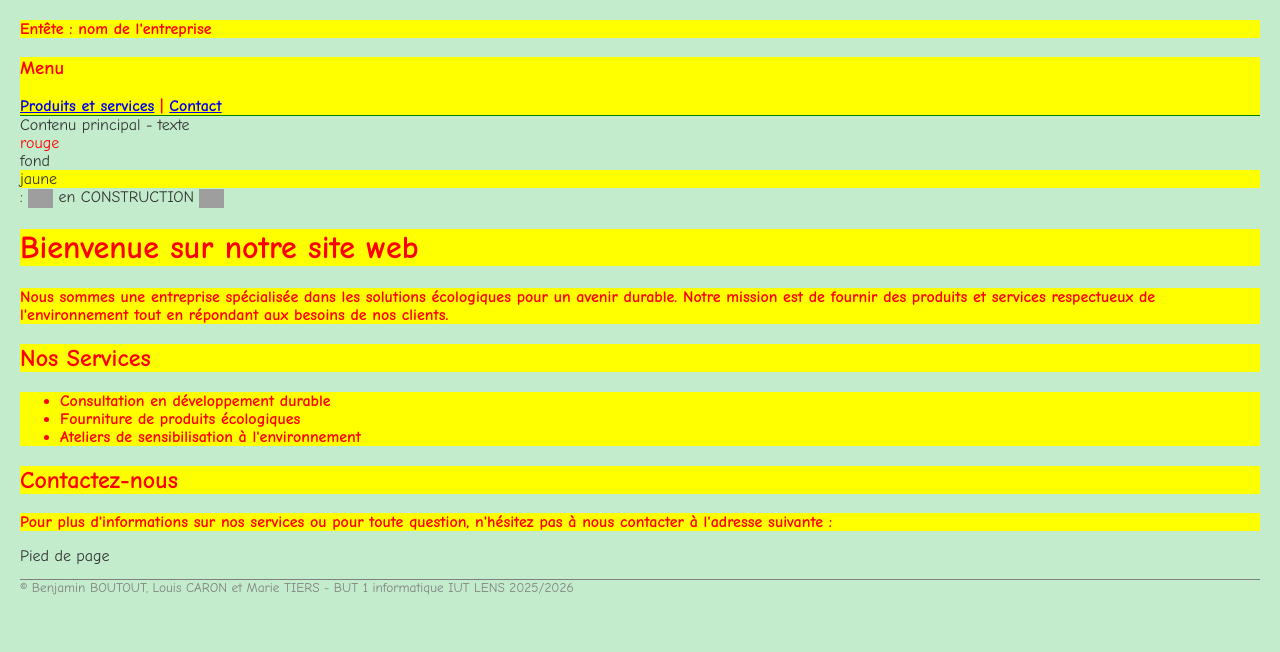
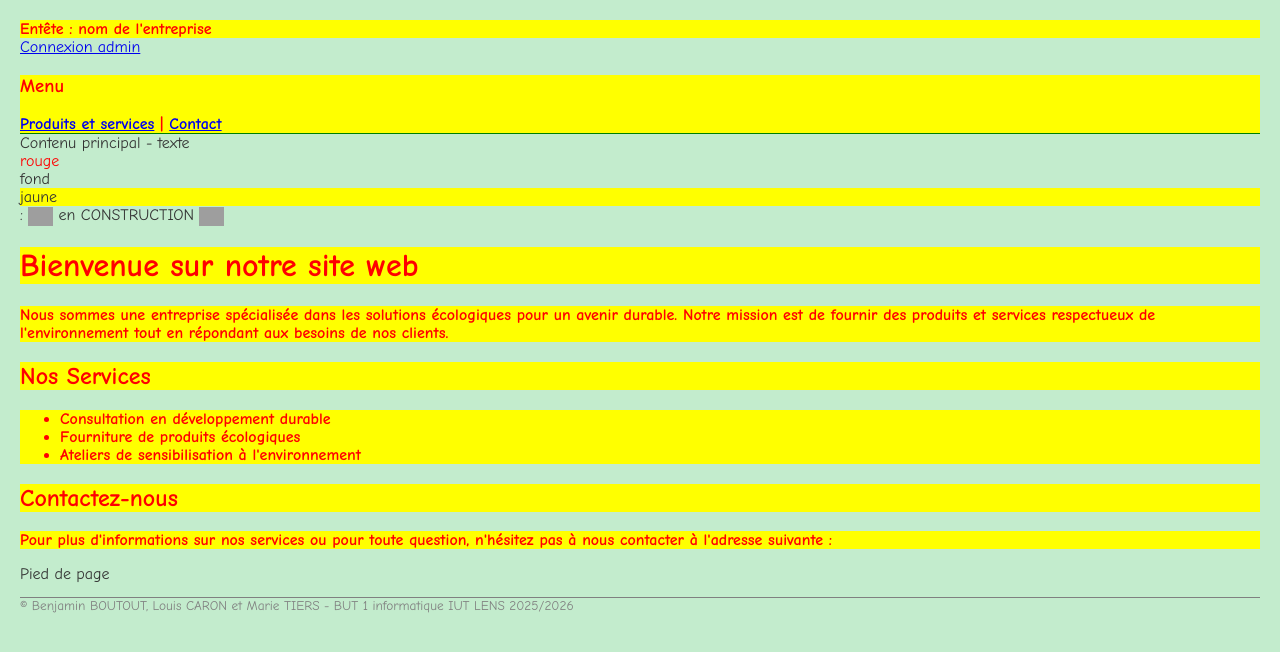
Before and after one commit to marietiers59/BUT1-info_SAE_Benjamin-Louis-Marie, a plain HTML site: page index.html in a window 1280 px wide. Drawn offline with Linux system fonts and the light colour scheme; grey boxes are pictures that could not be loaded.

Commit message:
Add admin login link to index.html
Added admin login link to the navigation.

```diff
--- a/index.html
+++ b/index.html
@@ -13,6 +13,7 @@
     <header class="en-construction">
         Entête : nom de l'entreprise
     </header>
+    <span><a href="https://github.com/marietiers59/BUT1-info_SAE_Benjamin-Louis-Marie">Connexion admin</a></span>
     <nav class="en-construction">
         <h3>Menu</h3>
         <a href="boutique.html">Produits et services</a> |
```
